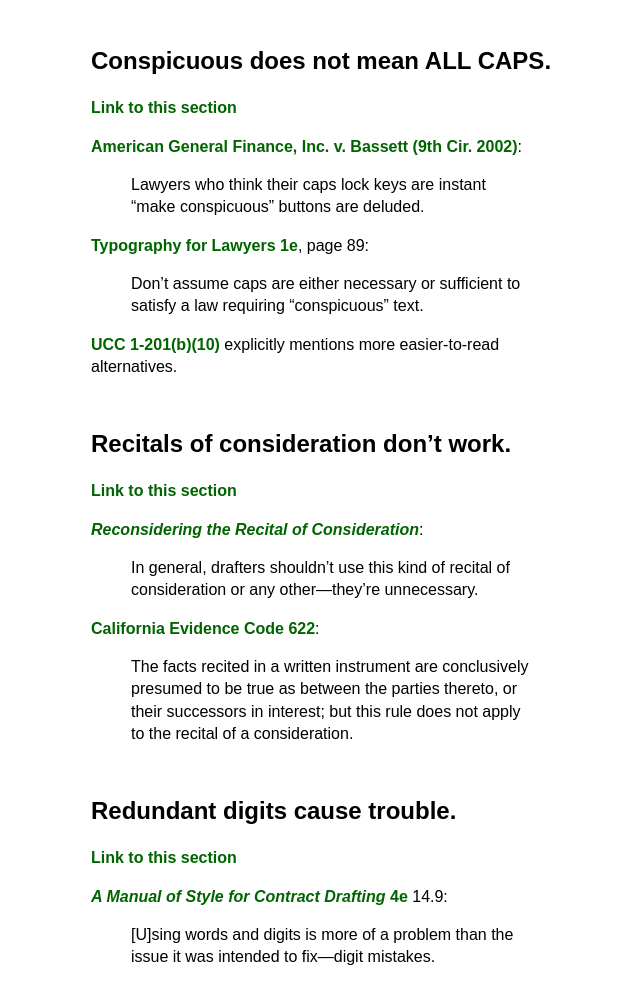
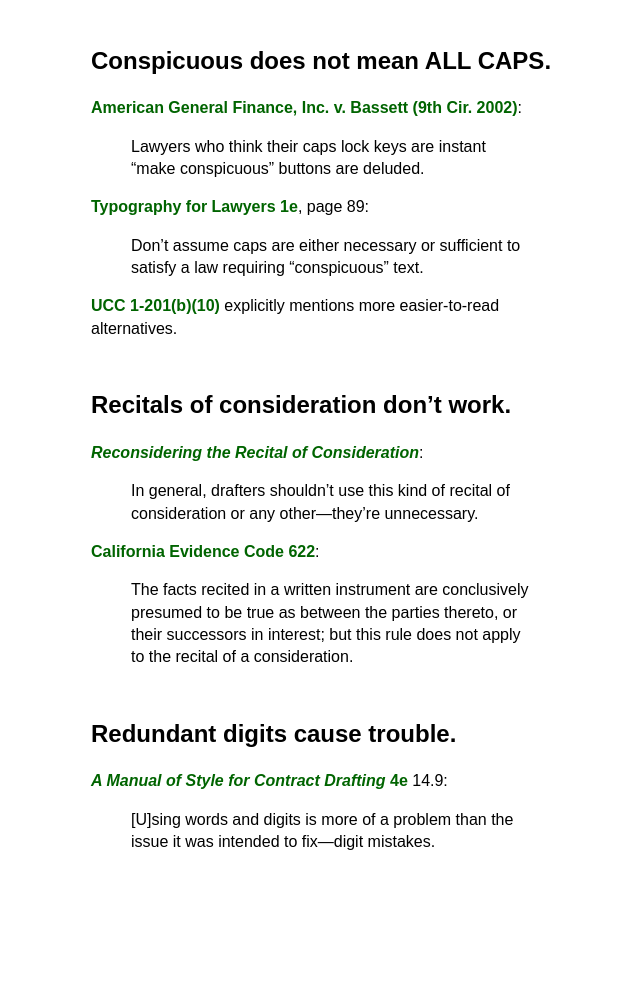
Before and after one commit to kemitchell/lemming.kemitchell.com, a Jekyll site: the page built from index.md, in a window 1280 px wide, cut to the strip 289-1402 px from the top of the page. Shown: the top 1004 px of the strip, without its empty margins (309-949 px from the left). Built offline with Jekyll 4.4.1, drawn with Linux system fonts in a browser that asks for light colours; our own code applies the rules of GitHub Pages for plain Markdown files.

Commit message:
Remove extra links to sections

```diff
--- a/index.md
+++ b/index.md
@@ -1,6 +1,4 @@
 ## Conspicuous does not mean ALL CAPS.
-
-<a id="conspicuous" href="#conspicuous">Link to this section</a>
 
 [American General Finance, Inc. v. Bassett (9th Cir. 2002)](https://www.courtlistener.com/opinion/777159/in-re-darlene-m-bassett-debtor-american-general-finance-inc-v-darlene/#p18):
 
@@ -14,8 +12,6 @@
 
 ## Recitals of consideration don't work.
 
-<a id="consideration" href="#consideration">Link to this section</a>
-
 [_Reconsidering the Recital of Consideration_](https://www.adamsdrafting.com/wp/wp-content/uploads/2015/12/Reconsidering-the-Recital-of-Consideration.pdf):
 
 > In general, drafters shouldn't use this kind of recital of consideration or any other—they’re unnecessary.
@@ -26,8 +22,6 @@
 
 ## Redundant digits cause trouble.
 
-<a id="numerals" href="#numerals">Link to this section</a>
-
 [_A Manual of Style for Contract Drafting_ 4e](https://www.americanbar.org/products/inv/book/297140045/) 14.9:
 
 > [U]sing words and digits is more of a problem than the issue it was intended to fix---digit mistakes.
```
